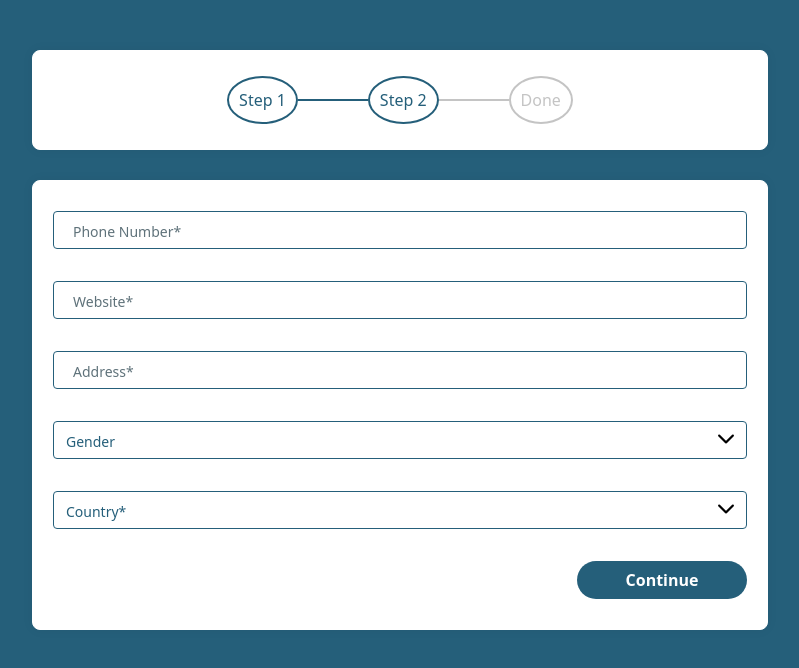
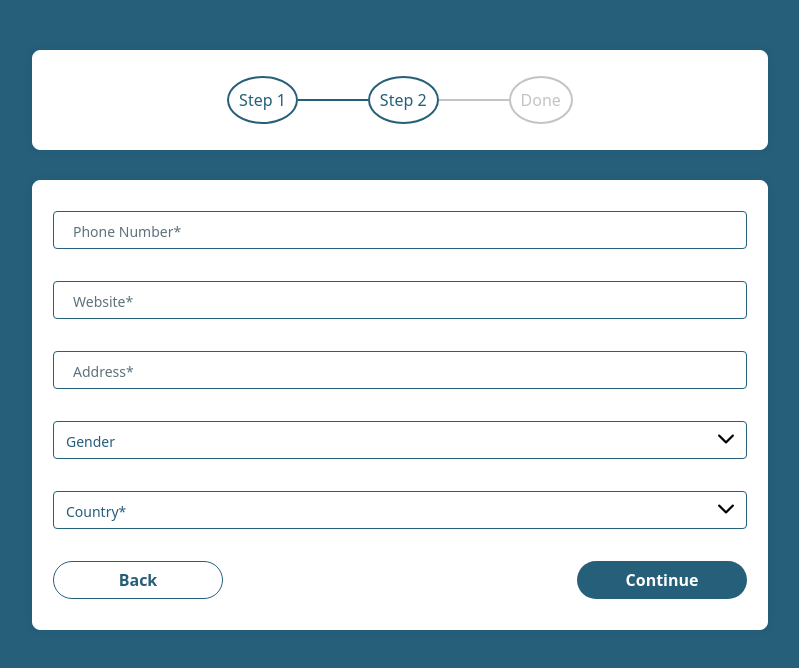
Before and after one commit to maszi71/react-stepper, a React (Create React App) app: page / in a window 1280 px wide. Both pictures are taken after typing "Sample", "Sample", "Sample", "Sample123", "Sample123" into the empty fields and a click on the button "ggg". Shown: the top 668 px of the page, without its empty margins (240-1039 px from the left). Built offline with nearby package versions, Linux system fonts and the light colour scheme.

Commit message:
add back button to second step

```diff
--- a/src/components/Steps/SecondStep/SecondStep.js
+++ b/src/components/Steps/SecondStep/SecondStep.js
@@ -3,7 +3,7 @@ import { useForm } from "react-hook-form";
 import SimpleInput from "../../SimpleInput/SimpleInput";
 import SimpleDropDownInput from "../../SimpleDropDownInput/SimpleDropDownInput";
 import { GENDERS } from "../../../constants/Gender";
-import { COUNTRIES } from '../../../constants/Countries';
+import { COUNTRIES } from "../../../constants/Countries";
 
 const SecondStep = ({
   OnUpdateActiveStep,
@@ -23,6 +23,9 @@ const SecondStep = ({
     console.log("generalInfo", submittedForm);
     onGetSecondStepInfo(submittedForm);
     OnUpdateActiveStep(2);
+  };
+  const backButton = () => {
+    OnUpdateActiveStep(1);
   };
 
   return (
@@ -122,7 +125,14 @@ const SecondStep = ({
           />
         </div>
       </div>
-      <div className="text-end">
+      <div className="col-12 d-flex justify-content-between">
+        <button
+          onClick={backButton}
+          className={`btn ${classes.back}`}
+          type="button"
+        >
+          Back
+        </button>
         <button className={`btn ${classes.submit}`} type="submit">
           Continue
         </button>
--- a/src/components/Steps/SecondStep/SecondStep.module.scss
+++ b/src/components/Steps/SecondStep/SecondStep.module.scss
@@ -11,3 +11,14 @@
         color: white;
     }
 }
+
+.back {
+    border-radius: 28px;
+    color: $primary;
+    width: 170px;
+    border: 1px solid $primary;
+    font-weight: bold;
+    &:hover {
+        color: $primary;
+    }
+  }
```
Lines whose indentation alone changed are shown as unchanged.
